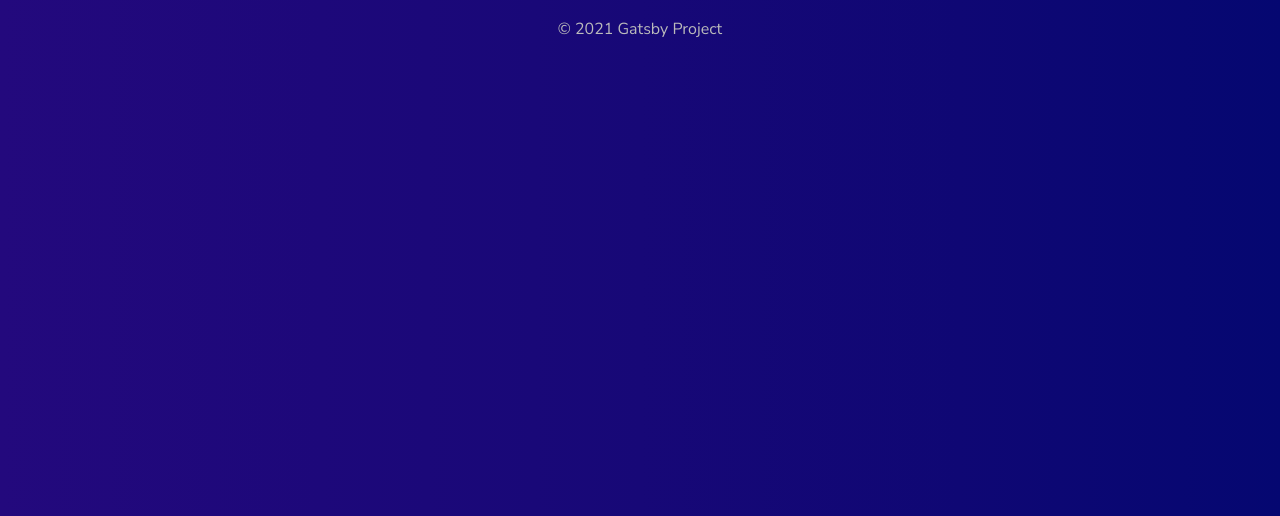
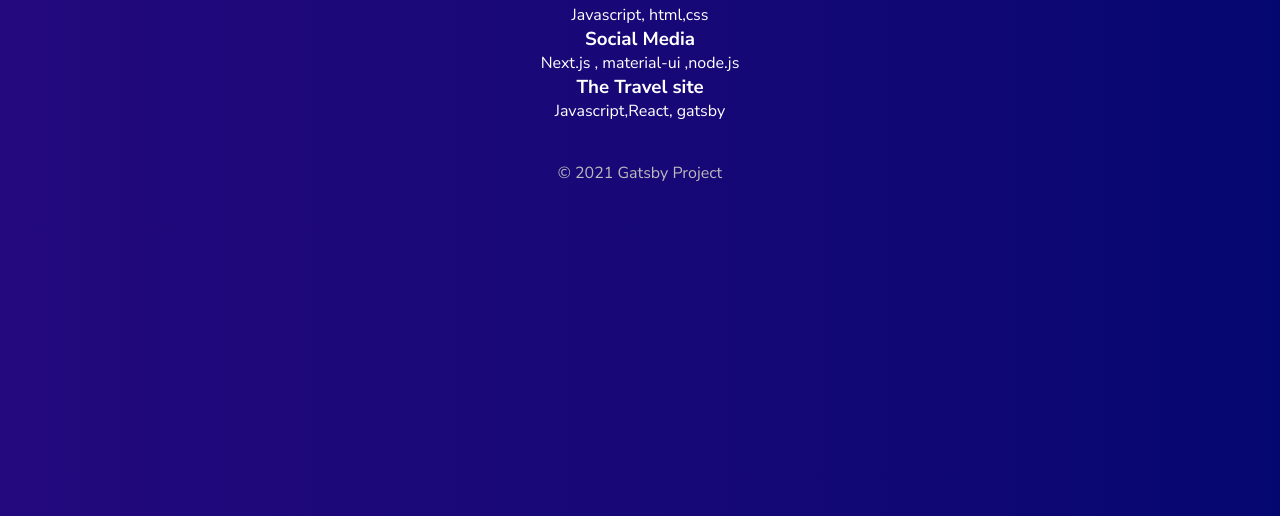
Before and after one commit to DebasisSaikia/Gatsby-js-crash-course, a Gatsby site in the folder blog-site/: page /projects in a window 1280 px wide. Shown: the part 284-800 px from the top of the page. Built offline with nearby package versions, Linux system fonts and the light colour scheme; Gatsby itself is replaced by a stand-in of ours.

Commit message:
markdown data displayed

```diff
--- a/blog-site/src/pages/projects/index.js
+++ b/blog-site/src/pages/projects/index.js
@@ -1,17 +1,49 @@
-import React from 'react'
-import Layout from '../../components/Layout'
-import * as styles from '../../styles/project.module.css'
+import { graphql, Link } from "gatsby"
+import React from "react"
+import Layout from "../../components/Layout"
+import * as styles from "../../styles/project.module.css"
 
-const Projects = () => {
+const Projects = ({ data }) => {
+  const projects = data.allMarkdownRemark.nodes
   return (
     <Layout>
       <div className={styles.projects}>
         <h2>Projects</h2>
         <h3>View my works here</h3>
+
+        <div>
+          {projects.map(project => {
+            return (
+              <Link
+                to={`/projects/${project.frontmatter.slug}`}
+                key={project.id}
+              >
+                <div>
+                  <h3>{project.frontmatter.title}</h3>
+                  <p>{project.frontmatter.stack}</p>
                 </div>
-
+              </Link>
+            )
+          })}
+        </div>
+      </div>
     </Layout>
   )
 }
 
+export const query = graphql`
+  query ProjectsThings {
+    allMarkdownRemark {
+      nodes {
+        frontmatter {
+          slug
+          stack
+          title
+        }
+        id
+      }
+    }
+  }
+`
+
 export default Projects
--- a/blog-site/src/styles/home.module.css
+++ b/blog-site/src/styles/home.module.css
@@ -27,3 +27,8 @@
     margin-top: 20px;
     font-weight: 500;
 }
+
+.btn:hover {
+    opacity: 0.8;
+    transition: all 0.3s ease-in-out;
+}
```
Also changed, not shown: blog-site/src/projects/credit-union.md (+3 -3 lines), blog-site/src/projects/social-site.md (+3 -3 lines), blog-site/src/projects/travel-site-gatsby.md (+3 -3 lines). Lines whose indentation alone changed are shown as unchanged.
